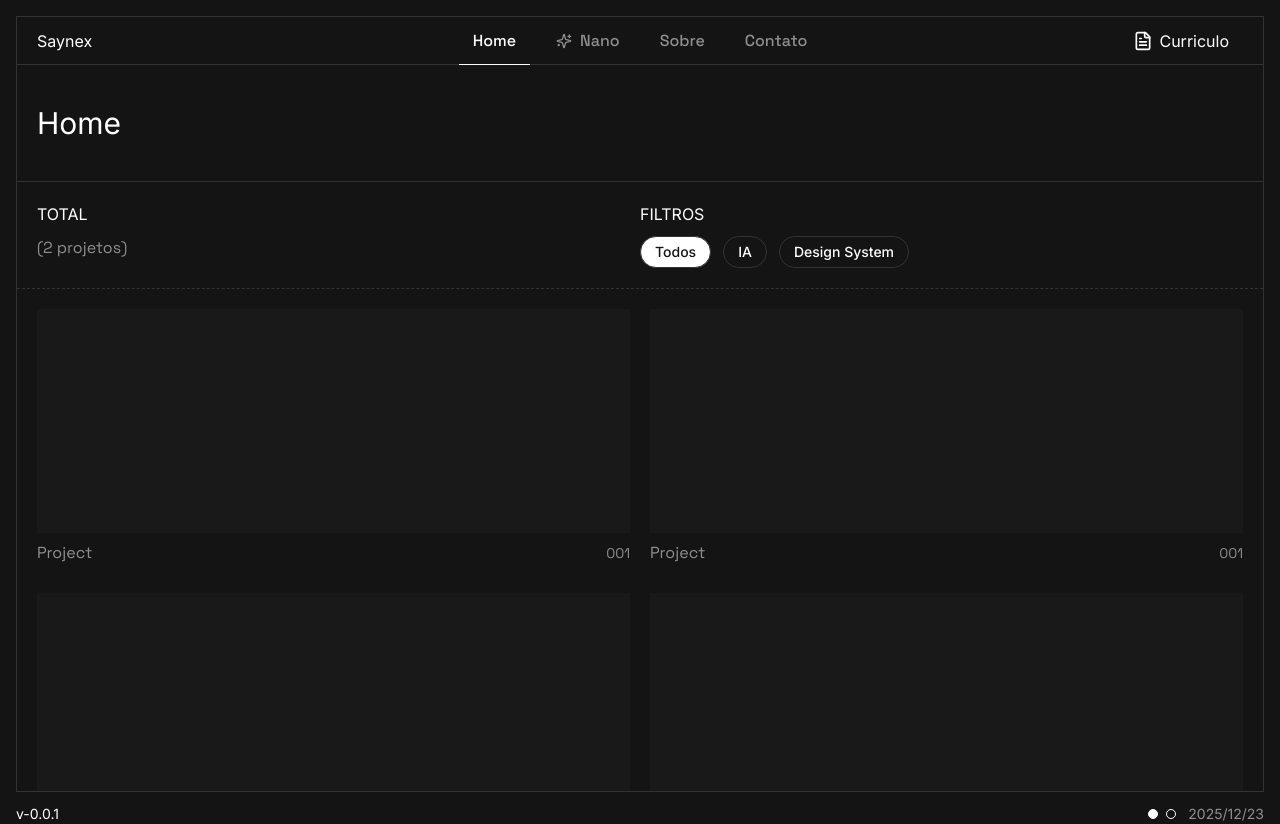
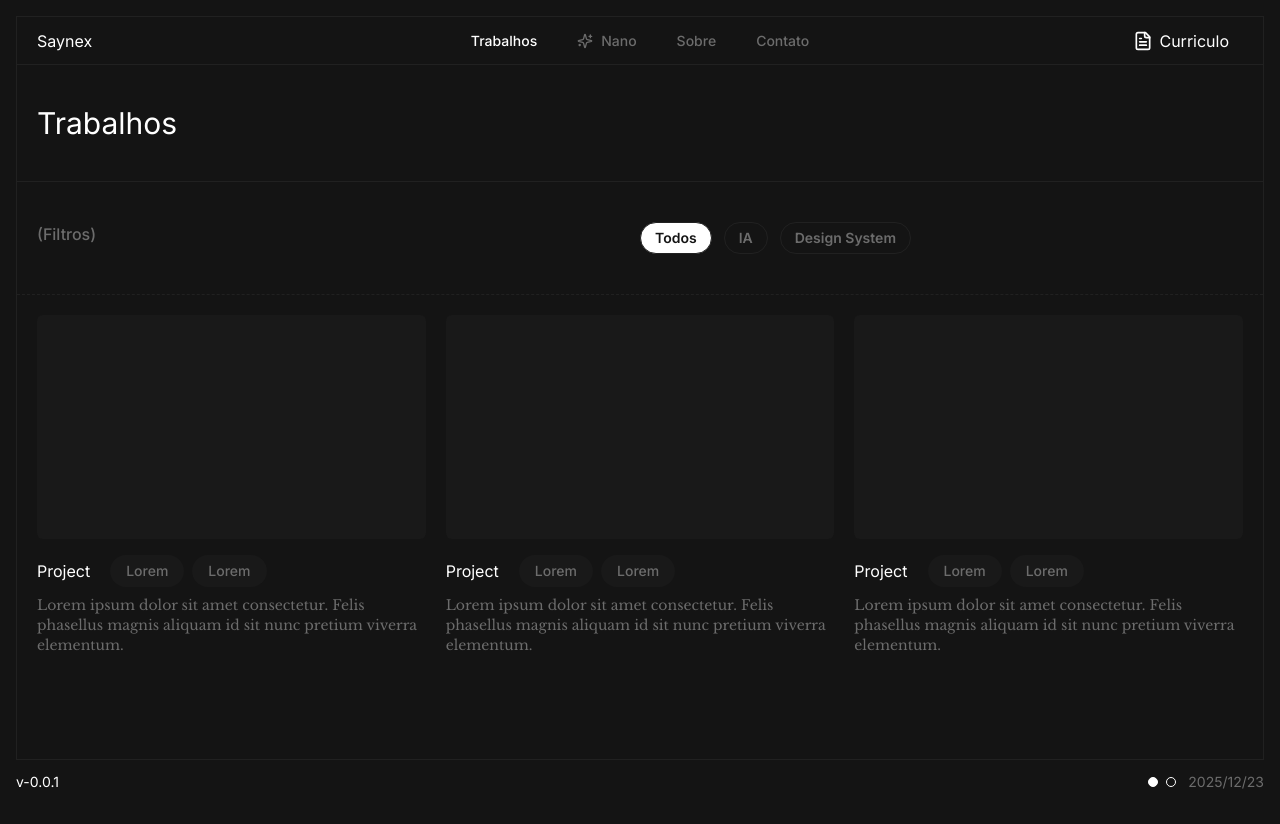
Before and after one commit to rayanseixas/portfolio, a Next.js app: page / in a window 1280 px wide. After the commit the page ends 800 px from the top, so only its background shows below. Built offline with nearby package versions, Linux system fonts and the light colour scheme.

Commit message:
lots of updates

```diff
--- a/src/app/contato/page.tsx
+++ b/src/app/contato/page.tsx
@@ -1,7 +1,16 @@
 export default function Contact() {
   return (
     <div>
-      <h1 className="text-text-headline">Contato</h1>
+      <div className="border-b border-border border-dashed px-inner-md py-inner-xl flex">
+              <div className="flex flex-col flex-1 gap-2.5">
+                <p className="text-text-headline font-sm uppercase">Número</p>
+                <p className="text-text-body font-primary">+55 (92) 99239-28211</p>
+              </div>
+              <div className="flex flex-col flex-1 gap-2.5 items-start">
+                <p className="text-text-headline uppercase">E-mail</p>
+                <p className="text-text-body font-primary">rayanseixass@gmail.com</p>
+              </div>
+            </div>
     </div>
   );
 }
--- a/src/app/globals.css
+++ b/src/app/globals.css
@@ -7,22 +7,22 @@
 
   /* Gray scale */
   --color-gray-100: #A8A8A8;
-  --color-gray-150: #8F8F8F;
+  --color-gray-150: #6C6C6C;
   --color-gray-200: #656565;
   --color-gray-300: #474747;
+  --color-gray-500: #212121;
   --color-gray-400: #333333;
   --color-gray-600: #191919;
   --color-gray-700: #141414;
   --color-gray-800: #0C0C0C;
-
 }
 
 @theme {
-  --font-primary: var(--font-inter);
-  --font-secondary: var(--font-space-grotesk);
+  --font-primary: var(--font-primary);
+  --font-secondary: var(--font-secondary);
 
   /* Border */
-  --color-border: var(--color-gray-400);
+  --color-border: var(--color-gray-500);
   --color-border-active: var(--color-white-500);
 
   /* Primary */
@@ -30,6 +30,7 @@
   --primary-150: var(--color-gray-150);
   --primary-200: var(--color-gray-200);
   --primary-300: var(--color-gray-300);
+  --primary-500: var(--color-gray-500);
   --primary-400: var(--color-gray-400);
   --primary-600: var(--color-gray-600);
   --primary-700: var(--color-gray-700);
--- a/src/app/layout.tsx
+++ b/src/app/layout.tsx
@@ -1,17 +1,18 @@
 import type { Metadata } from "next";
-import { Inter, Space_Grotesk  } from "next/font/google";
+import { Inter, Crimson_Text, Libre_Baskerville } from "next/font/google";
 import "./globals.css";
 import PageIndicator from "../compenents/page-indicator";
 import Footer from "../compenents/footer";import NavigationMobile from "../compenents/navigation-mobile";
 import ClientLayout from "../compenents/client-layout";
 
-const inter = Inter({
+const primary = Inter({
   variable: '--font-primary',
   subsets: ["latin"],
     display: 'swap',
 });
 
-const spaceGrotesk = Space_Grotesk({
+const secondary = Libre_Baskerville({
+  weight: '400',
   variable: '--font-secondary',
   subsets: ["latin"],
     display: 'swap',
@@ -30,7 +31,7 @@ export default function RootLayout({
   return (
     <html lang="pt-BR">
       <body
-        className={`w-screen h-screen p-4 flex flex-col gap-3 pb-2 ${inter.variable} ${spaceGrotesk.variable} antialiased`}
+        className={`w-screen h-screen p-4 flex flex-col gap-3 pb-2 ${primary.variable} ${secondary.variable} antialiased`}
       >
         <main className="border-border border w-full h-full flex flex-col">
             <ClientLayout />
--- a/src/app/page.tsx
+++ b/src/app/page.tsx
@@ -4,13 +4,13 @@ import Filterbutton from "../compenents/filter-button";
 export default function Home() {
   return (
     <div className="flex flex-col gap-5">
-      <div className="border-b border-border border-dashed px-inner-md py-inner-md flex">
+      <div className="border-b border-border border-dashed px-inner-md py-inner-xl flex">
         <div className="flex flex-col flex-1 gap-2.5">
-          <p className="text-text-headline uppercase">Total</p>
-          <p className="text-text-body font-secondary">(2 projetos)</p>
+          {/* <p className="text-text-headline uppercase">Total</p> */}
+          <p className="text-text-body font-medium font-primary">(Filtros)</p>
         </div>
         <div className="flex flex-col flex-1 gap-2.5 items-start">
-          <p className="text-text-headline uppercase">Filtros</p>
+          {/* <p className="text-text-headline uppercase">Filtros</p> */}
           <div className="flex gap-3 ">
             <Filterbutton active>Todos</Filterbutton>
             <Filterbutton>IA</Filterbutton>
@@ -22,8 +22,6 @@ export default function Home() {
         <CardCase />
         <CardCase />
         <CardCase />
-        <CardCase />
-
       </div>
     </div>
   );
--- a/src/compenents/card-case/index.tsx
+++ b/src/compenents/card-case/index.tsx
@@ -1,11 +1,19 @@
 export default function CardCase() {
     return (
-      <div className=" min-w-[400px] flex-1">
-          <div className=" bg-surface-subtle-active h-56 hover:cursor-pointer"></div>
-          <div className="flex justify-between h-10 items-center ">
-              <h2 className="text-text-body font-secondary">Project</h2>
-              <p className="text-text-body text-sm font-secondary">001</p>
-          </div>
-      </div>
+        <div className=" min-w-[280px] lg:max-w-[446.5px] flex-1 hover:cursor-pointer">
+             <div className="bg-surface-subtle-active h-56 rounded-md hover:border hover:border-border"></div>
+                 <div className="flex flex-col gap-2 py-4  ">
+                    <div className="flex items-center gap-5">
+                        <h2 className="text-text-headline font-primary">Project</h2>
+                        <div className="flex gap-2">
+                            <div className="h-8 flex items-center justify-center px-4 rounded-full bg-surface-subtle-active font-medium text-sm text-text-body">Lorem</div>
+                            <div className="h-8 flex items-center justify-center px-4 rounded-full bg-surface-subtle-active font-medium text-sm text-text-body">Lorem</div>
+                        </div>
+                    </div>
+                    <p className="text-text-body font-secondary text-sm">
+                        Lorem ipsum dolor sit amet consectetur. Felis phasellus magnis aliquam id sit nunc pretium viverra elementum.
+                    </p>
+                </div>
+        </div>
     );
 }
--- a/src/compenents/filter-button/index.tsx
+++ b/src/compenents/filter-button/index.tsx
@@ -1,7 +1,7 @@
 import {tv, VariantProps} from "tailwind-variants";
 
     const baseLink = tv({
-    base: "flex h-8 justify-center items-center px-3.5 py-1 text-text-headline font-medium text-sm border border-border rounded-full hover:bg-surface-subtle-hover hover:cursor-pointer truncate ",
+    base: "flex h-8 justify-center items-center px-3.5 py-1 text-text-body font-semibold text-sm border border-border rounded-full hover:bg-surface-subtle-hover hover:cursor-pointer truncate ",
     variants: {
         active: {
             true: "bg-surface-active text-text-on-action hover:bg-surface-active",},
--- a/src/compenents/header/index.tsx
+++ b/src/compenents/header/index.tsx
@@ -12,13 +12,11 @@ interface HeaderProps {
 }
 
 export default function Header({ onToggleMenu }: HeaderProps) {
-
-
     return(
         <div className="flex border-b border-border h-12 items-center px-4 md:px-inner-md">
             <div className="text-text-headline flex-1">Saynex</div>
             <ul className="gap-3 text-text-headline hidden lg:flex flex-1 justify-center items-center">
-               <NavigationItem href="/">Home</NavigationItem>
+               <NavigationItem href="/">Trabalhos</NavigationItem>
                <NavigationItem href="3"><SparklesIcon size={16}/>Nano</NavigationItem>
                <NavigationItem href="3">Sobre</NavigationItem>
                <NavigationItem href="/contato">Contato</NavigationItem>
--- a/src/compenents/navigation-item/index.tsx
+++ b/src/compenents/navigation-item/index.tsx
@@ -6,7 +6,7 @@ import { usePathname } from "next/navigation";
 import {tv, VariantProps} from "tailwind-variants";
 
     const baseLink = tv({
-    base: "h-9 px-3.5 my-1.5 flex gap-2 items-center rounded-md leading-5 font-secondary text-text-body font-medium  hover:bg-surface-subtle-hover hover:text-text-headline hover:rounded-md",
+    base: "h-9 px-3.5 my-1.5 flex gap-2 items-center rounded-md leading-5 font-primary text-text-body text-sm font-medium hover:bg-surface-subtle-hover hover:text-text-headline hover:rounded-md",
     variants: {
         active: {
             true: "h-9 my-1.5 text-text-headline",},
@@ -40,6 +40,6 @@ import {tv, VariantProps} from "tailwind-variants";
     const isActive = pathname === href;
 
     return(
-        <li className={`${isActive ? baseLi({active: true}) : baseLi({active: false})}`}><Link href={href} className={`${isActive ? baseLink({active: true}) : baseLink({active: false})}`} {...rest}>{children}</Link></li>
+        <li><Link href={href} className={`${isActive ? baseLink({active: true}) : baseLink({active: false})}`} {...rest}>{children}</Link></li>
     );
 }
--- a/src/compenents/page-indicator/index.tsx
+++ b/src/compenents/page-indicator/index.tsx
@@ -7,7 +7,7 @@ export default function PageIndicator() {
     const segments = pathname.split('/').filter(Boolean);
     const pageName =
         segments.length === 0
-        ? 'Home'
+        ? 'Trabalhos'
         : segments[segments.length -1].charAt(0).toUpperCase() + segments[segments.length -1].slice(1);
 
     return (
```
Also changed, not shown: src/compenents/client-layout/index.tsx (indentation only).
